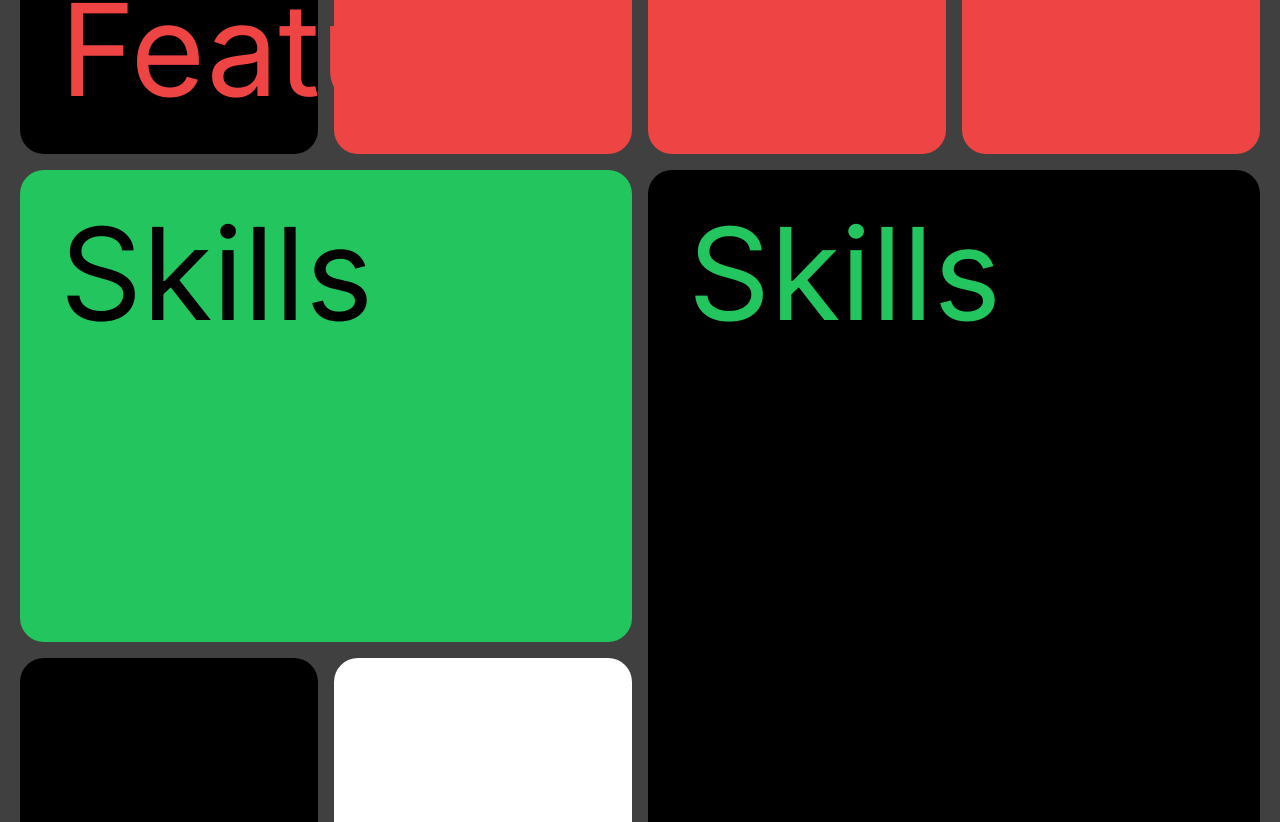
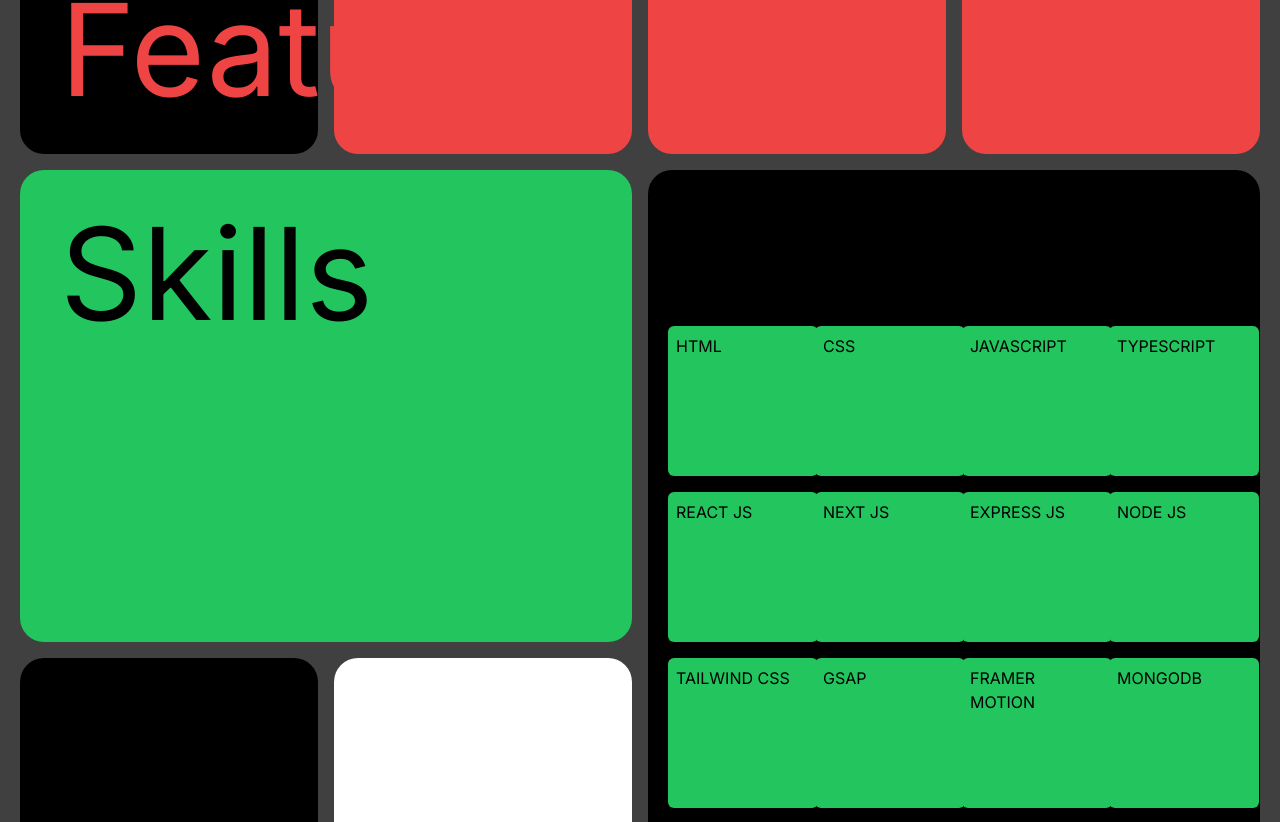
Before and after one commit to HrishikShaji/portfolio-five, a Next.js app: page / in a window 1280 px wide. Shown: the part 2290-3112 px from the top of the page. Built offline with nearby package versions, Linux system fonts and the light colour scheme.

Commit message:
added skills

```diff
--- a/app/components/Hero.tsx
+++ b/app/components/Hero.tsx
@@ -44,8 +44,17 @@ export const Hero = () => {
       <div className="p-10  bg-green-500 text-black rounded-3xl col-span-2 ">
         <h1 className="text-9xl">Skills</h1>
       </div>
-      <div className="p-10 bg-black text-green-500 rounded-3xl col-span-2  row-span-2">
-        <h1 className="text-9xl">Skills</h1>
+      <div className="p-5 bg-black text-green-500 flex items-center justify-center rounded-3xl col-span-2  row-span-2">
+        <div className="grid grid-cols-4 gap-4">
+          {data.skills.data.map((skill, i) => (
+            <div
+              key={i}
+              className="p-2  h-[150px] w-[150px] rounded-md bg-green-500 text-black"
+            >
+              {skill}
+            </div>
+          ))}
+        </div>
       </div>
 
       <div className="p-10 bg-black text-pink-500 rounded-3xl flex items-end  row-span-2">
```
